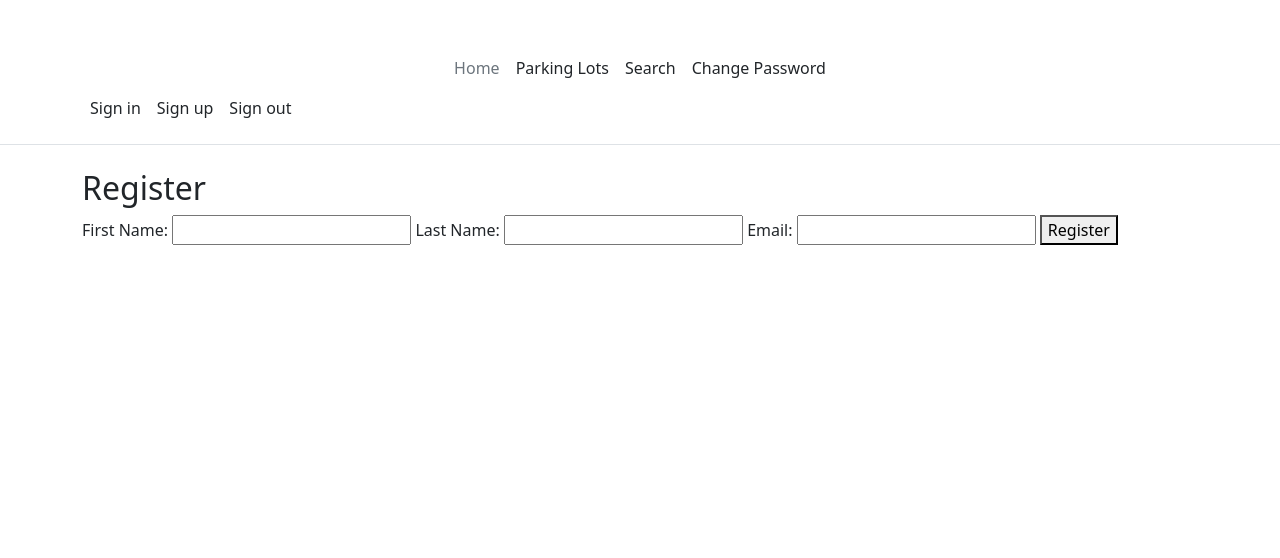
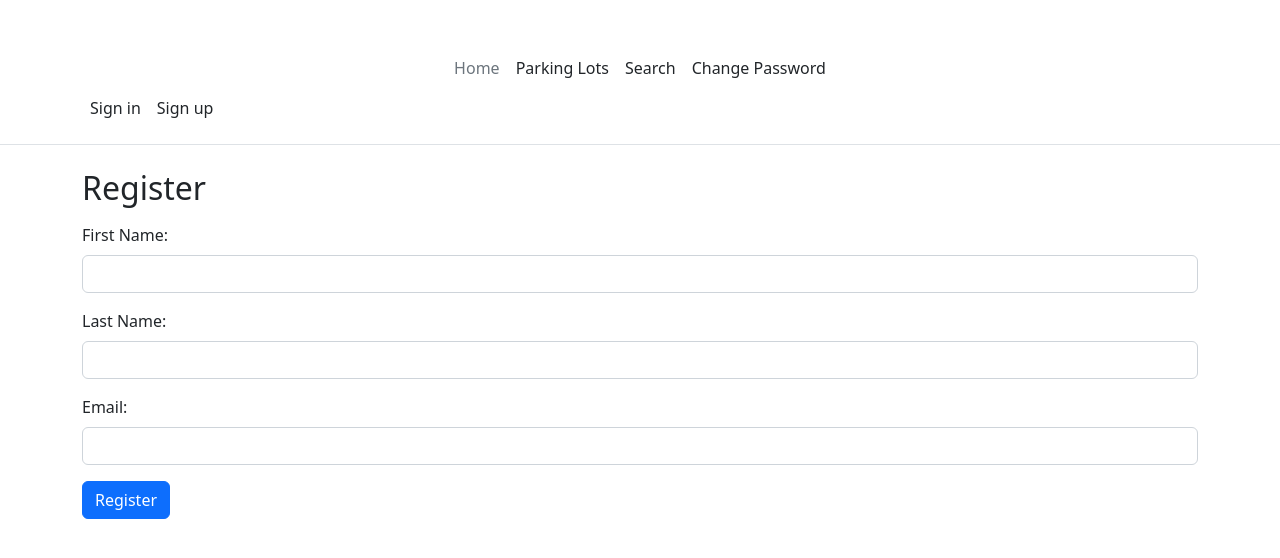
Before and after one commit to Rhys-LIT/perfect-parking-fyp, a Django app: template PerfectParking/templates/website/register-user.html in a window 1280 px wide. Shown: the top 558 px of the page. Run offline with Django 3.2, Linux system fonts and the light colour scheme; the template is opened without the code that fills it, so the values that code supplies are empty; parts of the project's set-up code (start-up, migrations or seed data) failed here and were passed over.

Commit message:
templates

```diff
--- a/PerfectParking/templates/master.html
+++ b/PerfectParking/templates/master.html
@@ -34,11 +34,15 @@
                 </ul>
             </div>
 
+
             <div class="col-md-3 text-end">
                 <ul class="nav">
-                    <li class="nav-item"><a href="#" class="nav-link px-2 link-dark">Sign in</a></li>
-                    <li><a href="{% url 'register-user' %}" class="nav-link px-2 link-dark">Sign up</a></li>
-                    <li class="nav-item"><a href="#" class="nav-link px-2 link-dark">Sign out</a></li>
+                  {% if user.is_authenticated %}
+                  <li class="nav-item"><a href="{% url 'logout' %}"class="nav-link px-2 link-dark">Sign out</a></li>
+                  {% else %}
+                    <li class="nav-item"><a href="{% url 'login' %}" class="nav-link px-2 link-dark">Sign in</a></li>
+                    <li class="nav-item"><a href="{% url 'register-user' %}" class="nav-link px-2 link-dark">Sign up</a></li>
+                  {% endif %}
                 </ul>
             </div>
         </div>
--- a/PerfectParking/templates/website/login-user.html
+++ b/PerfectParking/templates/website/login-user.html
@@ -9,4 +9,4 @@
     {{ form.as_p }}
     <button type="submit">Login</button>
   </form>
-{% endblock %}
+{% endblock main %}
--- a/PerfectParking/templates/website/register-user.html
+++ b/PerfectParking/templates/website/register-user.html
@@ -1,20 +1,60 @@
 {% extends 'master.html' %}
-
 {% block title %}Registration{% endblock %}
 
 {% block main %}
 
-  <h2>Register</h2>
+<h2>Register</h2>
 
-  <form method="post">
-    {% csrf_token %}
+<form method="post" class="needs-validation" novalidate>
+  {% csrf_token %}
+  <div class="mb-3">
     {{ form.as_p }}
-    <label for="id_first_name">First Name:</label>
-    <input type="text" name="first_name" required>
-    <label for="id_last_name">Last Name:</label>
-    <input type="text" name="last_name" required>
-    <label for="id_email">Email:</label>
-    <input type="email" name="email" required>
-    <button type="submit">Register</button>
-  </form>
+  </div>
+  <div class="mb-3">
+    <label for="id_first_name" class="form-label">First Name:</label>
+    <input type="text" class="form-control" name="first_name" required>
+    <div class="invalid-feedback">
+      Please enter your first name.
+    </div>
+  </div>
+  <div class="mb-3">
+    <label for="id_last_name" class="form-label">Last Name:</label>
+    <input type="text" class="form-control" name="last_name" required>
+    <div class="invalid-feedback">
+      Please enter your last name.
+    </div>
+  </div>
+  <div class="mb-3">
+    <label for="id_email" class="form-label">Email:</label>
+    <input type="email" class="form-control" name="email" required>
+    <div class="invalid-feedback">
+      Please enter a valid email address.
+    </div>
+  </div>
+  <button type="submit" class="btn btn-primary">Register</button>
+</form>
+
+<script>
+  // Enable client-side validation with Bootstrap's built-in form validation
+  // See https://getbootstrap.com/docs/5.1/forms/validation/
+  (function () {
+    'use strict'
+
+    // Fetch all the forms we want to apply custom Bootstrap validation styles to
+    var forms = document.querySelectorAll('.needs-validation')
+
+    // Loop over them and prevent submission
+    Array.prototype.slice.call(forms)
+      .forEach(function (form) {
+        form.addEventListener('submit', function (event) {
+          if (!form.checkValidity()) {
+            event.preventDefault()
+            event.stopPropagation()
+          }
+
+          form.classList.add('was-validated')
+        }, false)
+      })
+  })()
+</script>
 {% endblock %}
```
